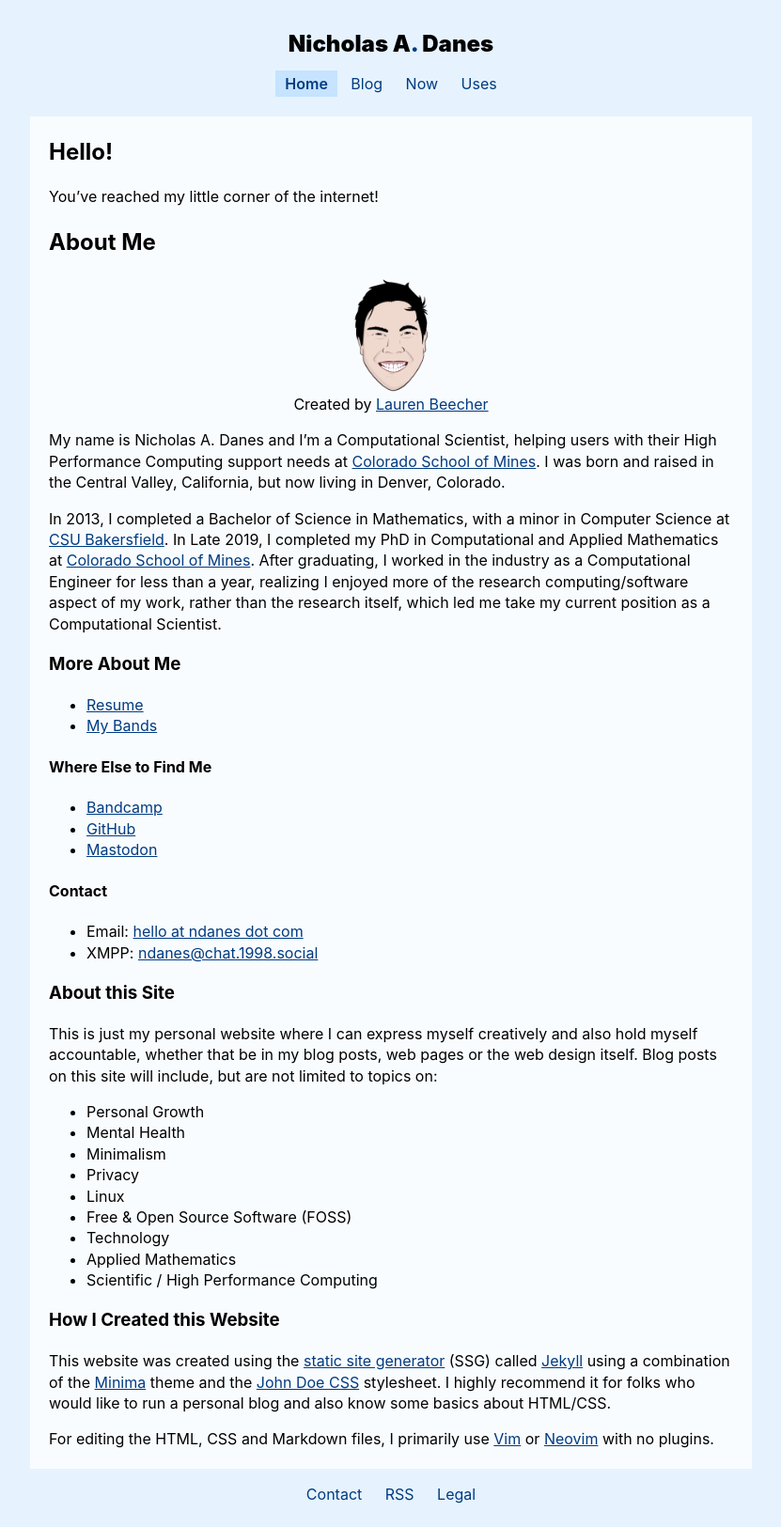
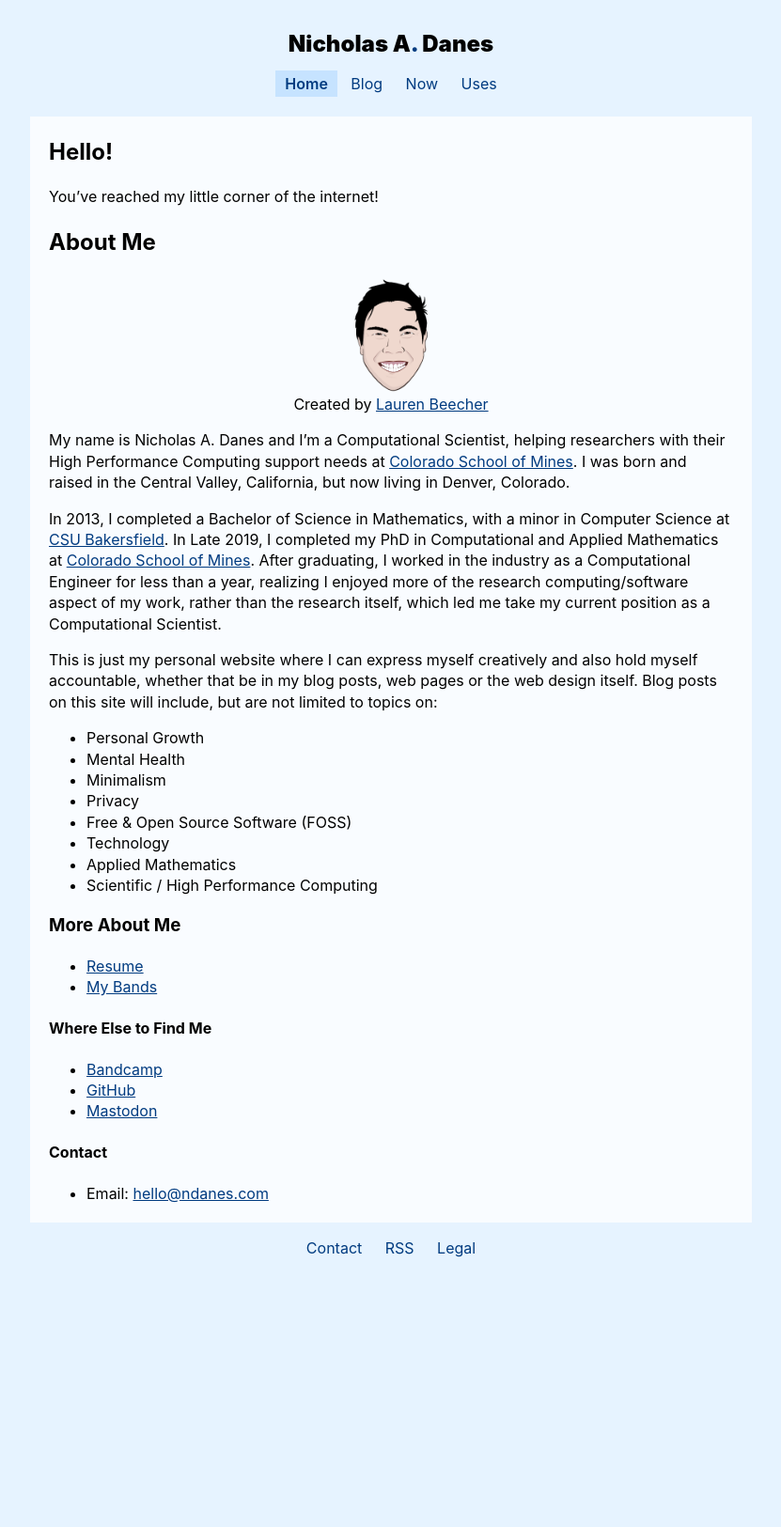
Before and after one commit to danesnick/old_website, a Jekyll site: the page built from index.markdown, in a window 1280 px wide. Shown: the whole page at 94% size, without its empty margins (224-1055 px from the left). Built offline with Jekyll 4.4.1, drawn with Linux system fonts in a browser that asks for light colours; after the commit the page ends 1364 px from its top, so only the background shows below that.

Commit message:
Cleaned up main page

```diff
--- a/index.markdown
+++ b/index.markdown
@@ -15,9 +15,20 @@ You've reached my little corner of the internet!
   <figcaption>Created by <a href="https://laurenbeecher.com">Lauren Beecher</a></figcaption>
 </figure>
 
-My name is Nicholas A. Danes and I'm a Computational Scientist, helping users with their High Performance Computing support needs at [Colorado School of Mines](https://ciarc.mines.edu). I was born and raised in the Central Valley, California, but now living in Denver, Colorado.
+My name is Nicholas A. Danes and I'm a Computational Scientist, helping researchers with their High Performance Computing support needs at [Colorado School of Mines](https://ciarc.mines.edu). I was born and raised in the Central Valley, California, but now living in Denver, Colorado.
 
 In 2013, I completed a Bachelor of Science in Mathematics, with a minor in Computer Science at [CSU Bakersfield](https://csub.edu). In Late 2019, I completed my PhD in Computational and Applied Mathematics at [Colorado School of Mines](https://ams.mines.edu). After graduating, I worked in the industry as a Computational Engineer for less than a year, realizing I enjoyed more of the research computing/software aspect of my work, rather than the research itself, which led me take my current position as a Computational Scientist.
+
+This is just my personal website where I can express myself creatively and also hold myself accountable, whether that be in my blog posts, web pages or the web design itself. Blog posts on this site will include, but are not limited to topics on:
+
+* Personal Growth
+* Mental Health
+* Minimalism
+* Privacy
+* Free & Open Source Software (FOSS)
+* Technology
+* Applied Mathematics
+* Scientific / High Performance Computing
 
 ### More About Me
 
@@ -31,25 +42,4 @@ In 2013, I completed a Bachelor of Science in Mathematics, with a minor in Compu
 * <a rel="me" href="https://smallcamp.art/@ndanes">Mastodon</a>
 
 #### Contact
-* Email: [hello at ndanes dot com](mailto:&#104;&#101;&#108;&#108;&#111;&#64;&#110;&#100;&#97;&#110;&#101;&#115;&#46;&#99;&#111;&#109;)
-* XMPP: [ndanes@chat.1998.social](xmpp:ndanes@chat.1998.social)
-
-### About this Site
-
-This is just my personal website where I can express myself creatively and also hold myself accountable, whether that be in my blog posts, web pages or the web design itself. Blog posts on this site will include, but are not limited to topics on:
-
-* Personal Growth
-* Mental Health
-* Minimalism
-* Privacy
-* Linux
-* Free & Open Source Software (FOSS)
-* Technology
-* Applied Mathematics
-* Scientific / High Performance Computing
-
-### How I Created this Website
-
-This website was created using the [static site generator](https://www.netlify.com/blog/2020/04/14/what-is-a-static-site-generator-and-3-ways-to-find-the-best-one/)  (SSG) called [Jekyll](https://jekyllrb.com/) using a combination of the [Minima](https://github.com/jekyll/minima) theme and the [John Doe CSS](https://john-doe.neocities.org/) stylesheet. I highly recommend it for folks who would like to run a personal blog and also know some basics about HTML/CSS.
-
-For editing the HTML, CSS and Markdown files, I primarily use [Vim](https://www.vim.org/) or [Neovim](https://neovim.io) with no plugins.
+* Email: [hello@ndanes.com](mailto:&#104;&#101;&#108;&#108;&#111;&#64;&#110;&#100;&#97;&#110;&#101;&#115;&#46;&#99;&#111;&#109;)
```
